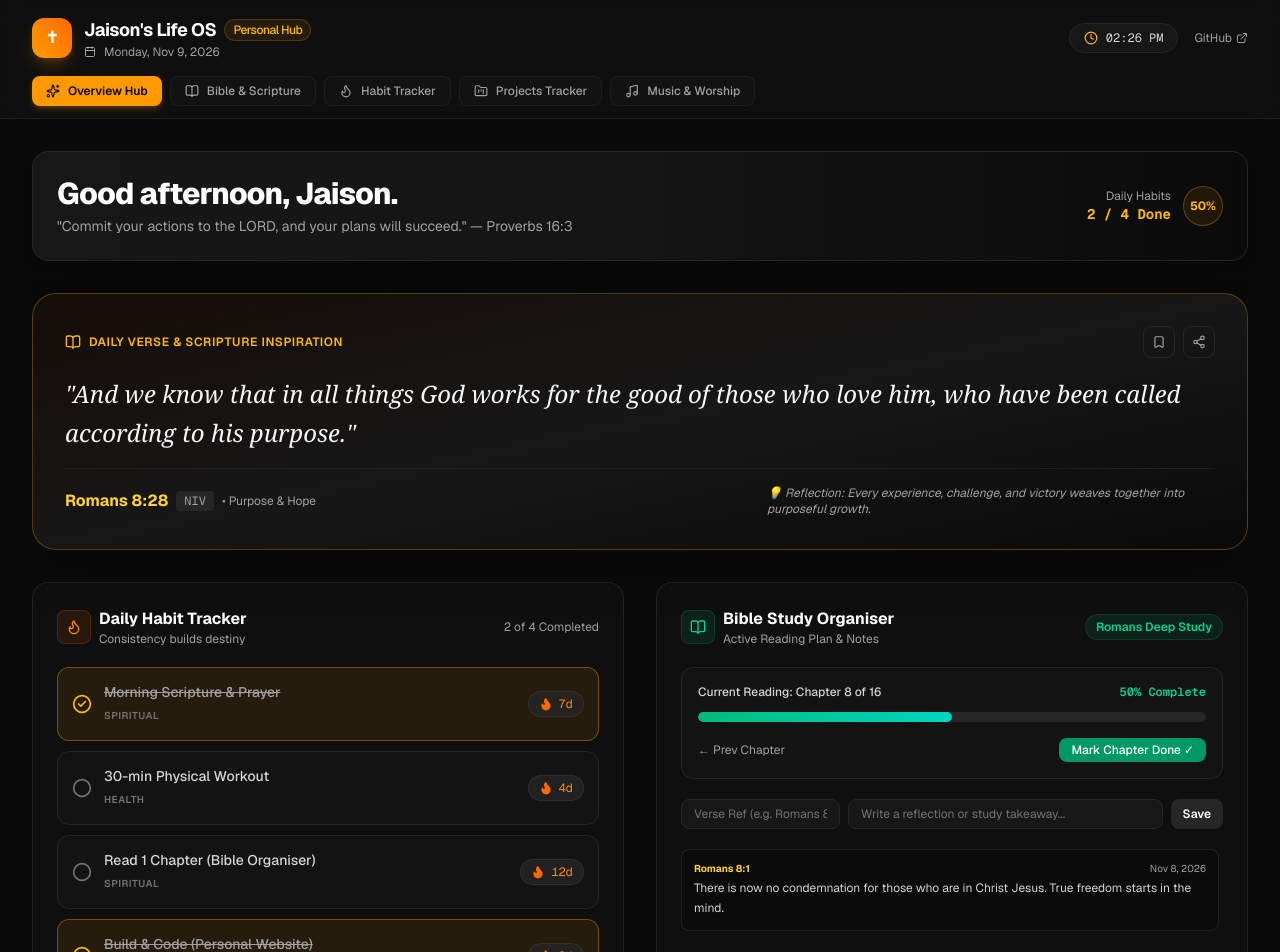
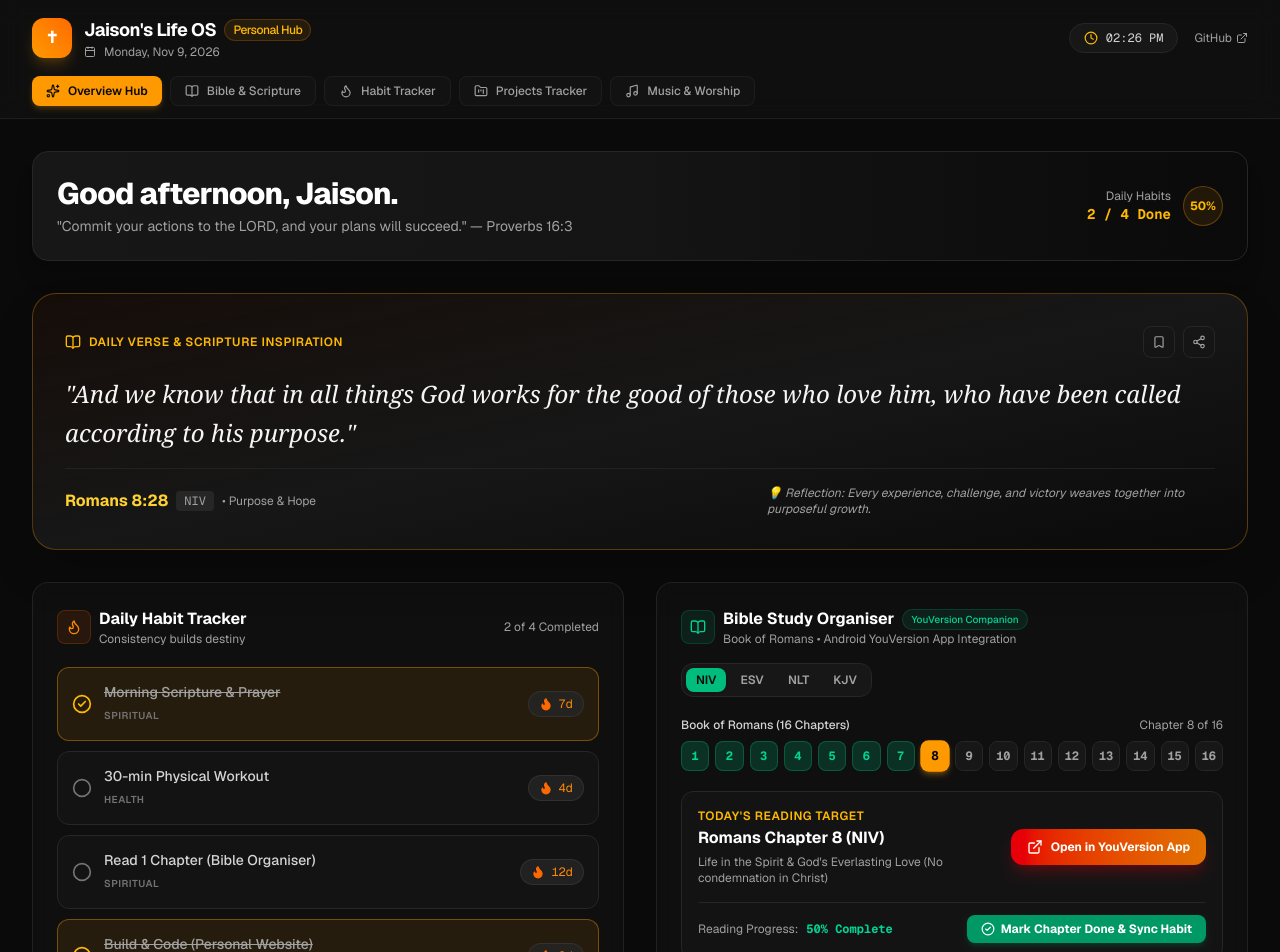
Before and after one commit to JaisonSam/life-hub, a Next.js app: page / in a window 1280 px wide. Shown: the top 952 px of the page. Built offline with nearby package versions, Linux system fonts and the light colour scheme; no server answers.

Commit message:
Add YouVersion Android app deep-linking, translation switcher, and Romans study guide

```diff
--- a/app/page.tsx
+++ b/app/page.tsx
@@ -66,6 +66,7 @@ export default function LifeHub() {
   const [verseBookmarked, setVerseBookmarked] = useState(false);
 
   // Bible Reading Plan State
+  const [bibleTranslation, setBibleTranslation] = useState<"NIV" | "ESV" | "NLT" | "KJV">("NIV");
   const [readingPlan, setReadingPlan] = useState({
     name: "Romans Deep Study",
     currentChapter: 8,
@@ -465,88 +466,173 @@ export default function LifeHub() {
             </section>
           )}
 
-          {/* BIBLE ORGANISER & READING PLAN */}
+          {/* BIBLE ORGANISER & YOUVERSION INTEGRATION */}
           {(activeTab === "all" || activeTab === "bible") && (
             <section className="p-6 rounded-2xl border border-neutral-800/80 bg-neutral-900/40 backdrop-blur-sm space-y-5">
-              <div className="flex items-center justify-between">
+              <div className="flex flex-wrap items-center justify-between gap-4">
                 <div className="flex items-center gap-2">
                   <div className="p-2 rounded-lg bg-emerald-500/10 text-emerald-400 border border-emerald-500/20">
                     <BookOpen className="w-4 h-4" />
                   </div>
                   <div>
-                    <h2 className="font-bold text-base text-white">Bible Study Organiser</h2>
-                    <p className="text-xs text-neutral-400">Active Reading Plan & Notes</p>
+                    <h2 className="font-bold text-base text-white flex items-center gap-2">
+                      Bible Study Organiser
+                      <span className="text-[10px] px-2 py-0.5 rounded-full bg-emerald-500/10 text-emerald-400 border border-emerald-500/20 font-medium">
+                        YouVersion Companion
+                      </span>
+                    </h2>
+                    <p className="text-xs text-neutral-400">Book of Romans • Android YouVersion App Integration</p>
                   </div>
                 </div>
-                <span className="text-xs font-semibold px-2.5 py-1 rounded-full bg-emerald-500/10 text-emerald-400 border border-emerald-500/20">
-                  {readingPlan.name}
-                </span>
+
+                {/* Translation Switcher */}
+                <div className="flex items-center gap-1 bg-neutral-900 border border-neutral-800 p-1 rounded-xl text-xs">
+                  {(["NIV", "ESV", "NLT", "KJV"] as const).map((ver) => (
+                    <button
+                      key={ver}
+                      onClick={() => setBibleTranslation(ver)}
+                      className={`px-2.5 py-1 rounded-lg font-semibold transition-all ${
+                        bibleTranslation === ver
+                          ? "bg-emerald-500 text-neutral-950 shadow-sm"
+                          : "text-neutral-400 hover:text-white"
+                      }`}
+                    >
+                      {ver}
+                    </button>
+                  ))}
+                </div>
               </div>
 
-              {/* Reading Progress */}
-              <div className="p-4 rounded-xl border border-neutral-800 bg-neutral-900/60 space-y-3">
-                <div className="flex items-center justify-between text-xs">
-                  <span className="text-neutral-300 font-medium">
-                    Current Reading: Chapter {readingPlan.currentChapter} of {readingPlan.totalChapters}
-                  </span>
-                  <span className="text-emerald-400 font-mono font-semibold">
-                    {Math.round((readingPlan.currentChapter / readingPlan.totalChapters) * 100)}% Complete
-                  </span>
+              {/* Book of Romans - Chapter Quick Navigator */}
+              <div className="space-y-2">
+                <div className="flex justify-between items-center text-xs text-neutral-400">
+                  <span className="font-medium text-neutral-300">Book of Romans (16 Chapters)</span>
+                  <span>Chapter {readingPlan.currentChapter} of 16</span>
                 </div>
-                <div className="w-full bg-neutral-800 h-2.5 rounded-full overflow-hidden">
-                  <div
-                    className="bg-gradient-to-r from-emerald-500 to-teal-400 h-full rounded-full transition-all duration-500"
-                    style={{
-                      width: `${(readingPlan.currentChapter / readingPlan.totalChapters) * 100}%`,
+                <div className="grid grid-cols-8 gap-1.5 sm:grid-cols-16">
+                  {Array.from({ length: 16 }, (_, i) => i + 1).map((ch) => {
+                    const isCurrent = readingPlan.currentChapter === ch;
+                    const isDone = ch < readingPlan.currentChapter;
+                    return (
+                      <button
+                        key={ch}
+                        onClick={() =>
+                          setReadingPlan((p) => ({
+                            ...p,
+                            currentChapter: ch,
+                          }))
+                        }
+                        className={`py-1.5 rounded-lg text-xs font-mono font-bold transition-all ${
+                          isCurrent
+                            ? "bg-amber-500 text-neutral-950 shadow-md shadow-amber-500/30 scale-105"
+                            : isDone
+                            ? "bg-emerald-500/20 text-emerald-400 border border-emerald-500/30"
+                            : "bg-neutral-900 hover:bg-neutral-800 text-neutral-400 border border-neutral-800"
+                        }`}
+                      >
+                        {ch}
+                      </button>
+                    );
+                  })}
+                </div>
+              </div>
+
+              {/* Active Chapter Card & YouVersion Launchers */}
+              <div className="p-4 rounded-xl border border-neutral-800 bg-neutral-900/60 space-y-4">
+                <div className="flex flex-col sm:flex-row sm:items-center justify-between gap-3">
+                  <div>
+                    <div className="text-xs text-amber-400 font-semibold uppercase tracking-wider">
+                      Today's Reading Target
+                    </div>
+                    <div className="text-base font-bold text-white mt-0.5">
+                      Romans Chapter {readingPlan.currentChapter} ({bibleTranslation})
+                    </div>
+                    <p className="text-xs text-neutral-400 mt-1">
+                      {readingPlan.currentChapter === 8
+                        ? "Life in the Spirit & God's Everlasting Love (No condemnation in Christ)"
+                        : readingPlan.currentChapter === 12
+                        ? "Living Sacrifices & Transformed Minds"
+                        : "Walk in faithful obedience and deep scripture meditation"}
+                    </p>
+                  </div>
+
+                  {/* YouVersion Version IDs for Android: NIV=111, ESV=59, NLT=116, KJV=1 */}
+                  {(() => {
+                    const versionIds: Record<string, number> = { NIV: 111, ESV: 59, NLT: 116, KJV: 1 };
+                    const vId = versionIds[bibleTranslation] || 111;
+                    const youversionUrl = `https://www.bible.com/bible/${vId}/ROM.${readingPlan.currentChapter}.${bibleTranslation}`;
+
+                    return (
+                      <a
+                        href={youversionUrl}
+                        target="_blank"
+                        rel="noreferrer"
+                        className="inline-flex items-center justify-center gap-2 px-4 py-2.5 rounded-xl bg-gradient-to-r from-red-600 to-amber-600 hover:from-red-500 hover:to-amber-500 text-white text-xs font-bold shadow-lg shadow-red-600/25 transition-all text-center flex-shrink-0"
+                      >
+                        <ExternalLink className="w-4 h-4" />
+                        Open in YouVersion App
+                      </a>
+                    );
+                  })()}
+                </div>
+
+                {/* Mark Chapter Read + Streak Advance */}
+                <div className="flex flex-wrap items-center justify-between gap-3 pt-3 border-t border-neutral-800 text-xs">
+                  <div className="flex items-center gap-2 text-neutral-400">
+                    <span>Reading Progress:</span>
+                    <span className="font-mono text-emerald-400 font-bold">
+                      {Math.round((readingPlan.currentChapter / 16) * 100)}% Complete
+                    </span>
+                  </div>
+
+                  <button
+                    onClick={() => {
+                      // Advance chapter
+                      const nextCh = Math.min(16, readingPlan.currentChapter + 1);
+                      setReadingPlan((p) => ({ ...p, currentChapter: nextCh }));
+
+                      // Also mark the daily habit 'Read 1 Chapter' as completed!
+                      const updatedHabits = habits.map((h) => {
+                        if (h.name.includes("Read 1 Chapter")) {
+                          return {
+                            ...h,
+                            completedToday: true,
+                            streak: h.completedToday ? h.streak : h.streak + 1,
+                          };
+                        }
+                        return h;
+                      });
+                      saveHabits(updatedHabits);
                     }}
-                  />
-                </div>
-                <div className="flex justify-between items-center pt-1 text-xs">
-                  <button
-                    onClick={() =>
-                      setReadingPlan((p) => ({
-                        ...p,
-                        currentChapter: Math.max(1, p.currentChapter - 1),
-                      }))
-                    }
-                    className="text-neutral-400 hover:text-white transition-colors"
+                    className="px-3.5 py-1.5 rounded-lg bg-emerald-600 hover:bg-emerald-500 text-white font-bold transition-all shadow-md shadow-emerald-600/20 flex items-center gap-1.5"
                   >
-                    ← Prev Chapter
-                  </button>
-                  <button
-                    onClick={() =>
-                      setReadingPlan((p) => ({
-                        ...p,
-                        currentChapter: Math.min(p.totalChapters, p.currentChapter + 1),
-                      }))
-                    }
-                    className="px-3 py-1 bg-emerald-600 hover:bg-emerald-500 text-white rounded-lg font-medium transition-colors"
-                  >
-                    Mark Chapter Done ✓
+                    <CheckCircle2 className="w-3.5 h-3.5" />
+                    Mark Chapter Done & Sync Habit
                   </button>
                 </div>
               </div>
 
               {/* Study Notes Form */}
               <form onSubmit={addNote} className="space-y-2">
+                <div className="text-xs font-semibold text-neutral-300">Takeaway & Study Journal</div>
                 <div className="flex gap-2">
                   <input
                     type="text"
-                    placeholder="Verse Ref (e.g. Romans 8:28)"
+                    placeholder={`Romans ${readingPlan.currentChapter}:...`}
                     value={newNoteRef}
                     onChange={(e) => setNewNoteRef(e.target.value)}
                     className="w-1/3 px-3 py-1.5 rounded-lg bg-neutral-900 border border-neutral-800 text-xs text-white placeholder-neutral-500 focus:outline-none focus:border-emerald-500"
                   />
                   <input
                     type="text"
-                    placeholder="Write a reflection or study takeaway..."
+                    placeholder="Write a personal reflection or sermon note..."
                     value={newNoteText}
                     onChange={(e) => setNewNoteText(e.target.value)}
                     className="w-2/3 px-3 py-1.5 rounded-lg bg-neutral-900 border border-neutral-800 text-xs text-white placeholder-neutral-500 focus:outline-none focus:border-emerald-500"
                   />
                   <button
                     type="submit"
-                    className="px-3 py-1.5 bg-neutral-800 hover:bg-neutral-700 text-white rounded-lg text-xs font-semibold transition-colors"
+                    className="px-3.5 py-1.5 bg-neutral-800 hover:bg-neutral-700 text-white rounded-lg text-xs font-semibold transition-colors"
                   >
                     Save
                   </button>
```
